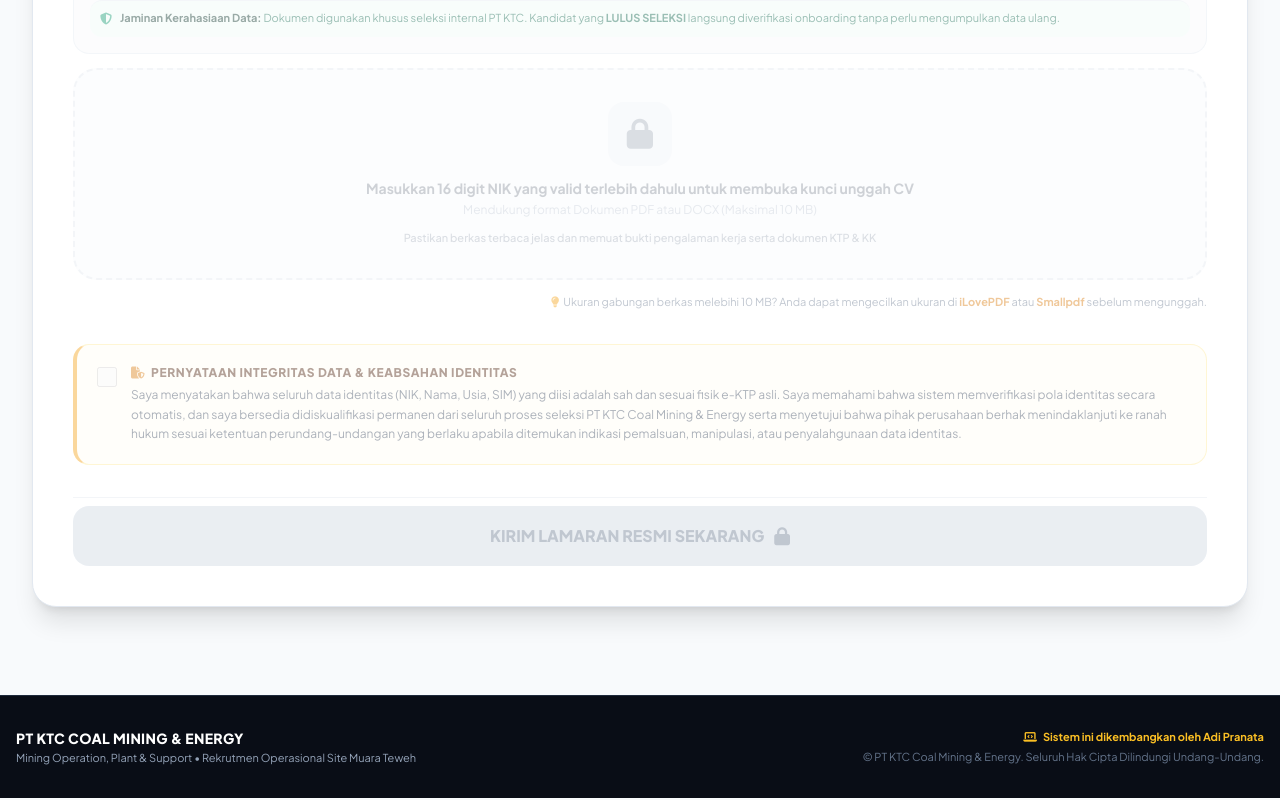
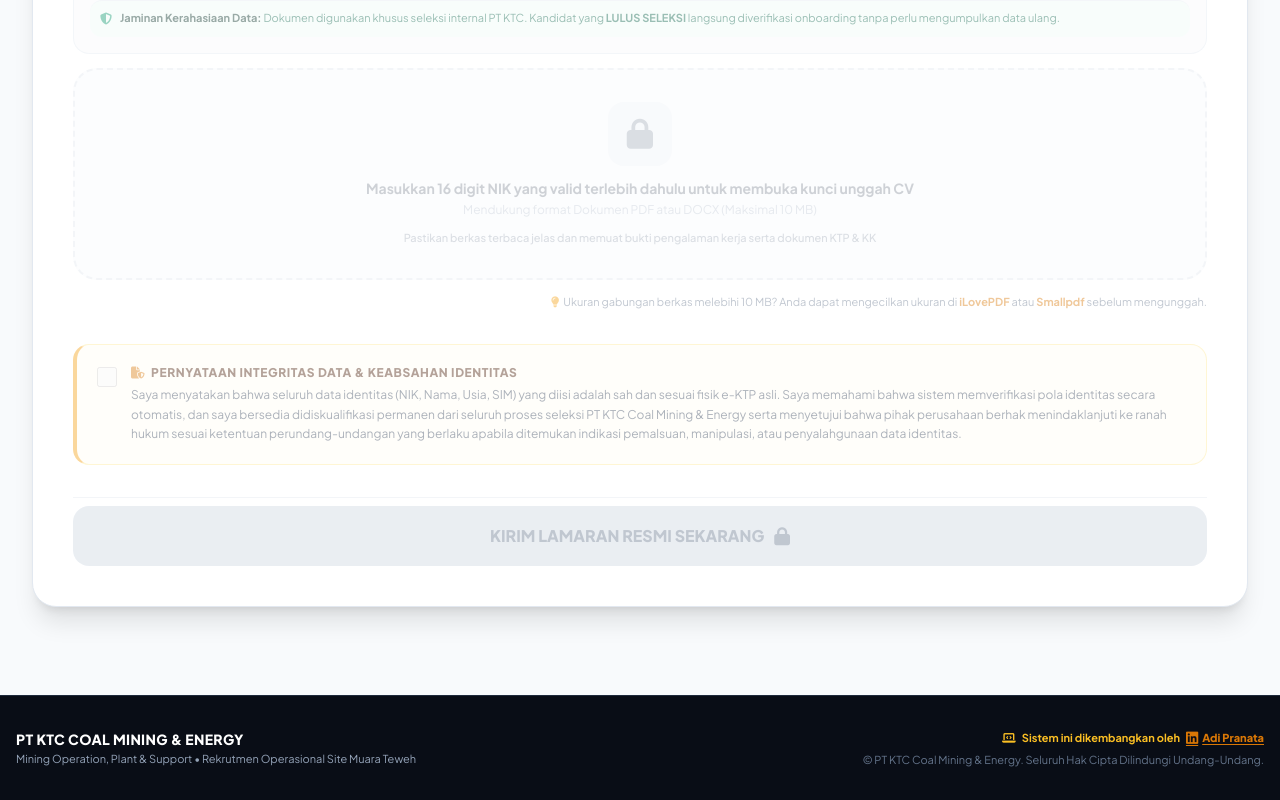
Before and after one commit to adipranata-system/Recruitment-KTC, a plain HTML site: page index.html in a window 1280 px wide. Shown: the part 5331-6131 px from the top of the page. Drawn offline with nearby package versions, Linux system fonts and the light colour scheme.

Commit message:
Update index.html

```diff
--- a/index.html
+++ b/index.html
@@ -1375,8 +1375,16 @@
       </div>
       <div class="text-center md:text-right space-y-1">
         <p class="text-amber-400 font-bold text-[11px] flex items-center justify-center md:justify-end gap-1.5">
-          <i class="fa-solid fa-laptop-code"></i> Sistem ini dikembangkan oleh Adi Pranata
-        </p>
+          <i class="fa-solid fa-laptop-code"></i> Sistem ini dikembangkan oleh</span>
+        <a href="https://www.linkedin.com/in/adi-pranata-86449658/"
+           target="_blank"
+           rel="noopener noreferrer"
+           title="Kunjungi Profil LinkedIn Adi Pranata"
+           class="inline-flex items-center gap-1 text-amber-600 hover:text-blue-600 font-extrabold underline underline-offset-2 transition-colors duration-200">
+          <i class="fa-brands fa-linkedin text-sm"></i>
+          <span>Adi Pranata</span>
+        </a>
+      </p>
         <p class="text-slate-500 text-[11px]">
           &copy; PT KTC Coal Mining & Energy. Seluruh Hak Cipta Dilindungi Undang-Undang.
         </p>
```
